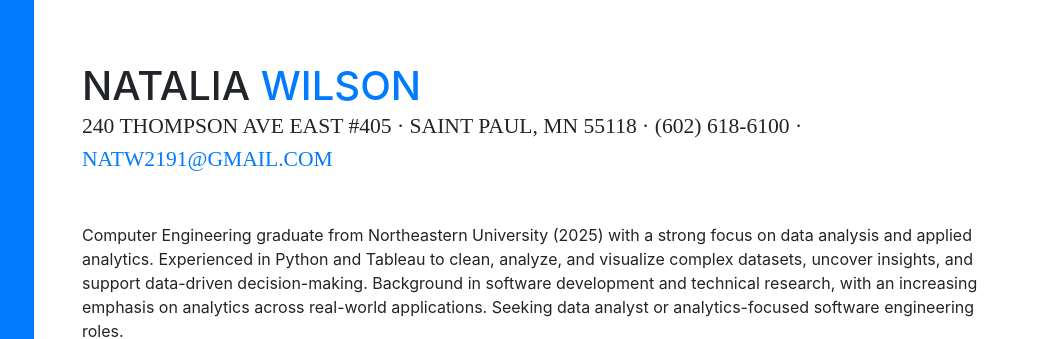
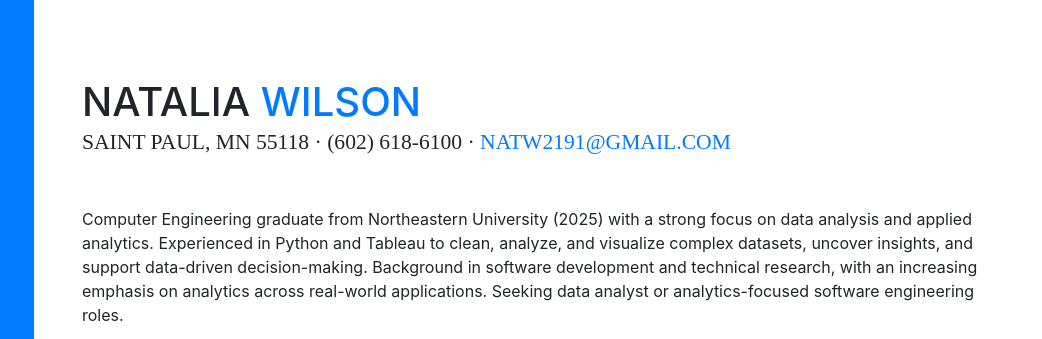
Before and after one commit to natwilson21/natwilson21.github.io, a website with bundled scripts: page index.html in a window 1280 px wide. Shown: the part 145-484 px from the top of the page, 238-1280 px from the left. Built offline with nearby package versions, Linux system fonts and the light colour scheme; a web font is replaced by a local one.

Commit message:
Update index.html

```diff
--- a/index.html
+++ b/index.html
@@ -73,7 +73,7 @@
           <h1 class="mb-0">Natalia
             <span class="text-primary">Wilson</span>
           </h1>
-          <div class="subheading mb-5">240 Thompson Ave East #405 · Saint Paul, MN 55118 · (602) 618-6100 ·
+          <div class="subheading mb-5">Saint Paul, MN 55118 · (602) 618-6100 ·
             <a href="mailto:name@email.com">natw2191@gmail.com</a>
           </div>
           <p class="mb-5">Computer Engineering graduate from Northeastern University (2025) with a strong focus on data
```
